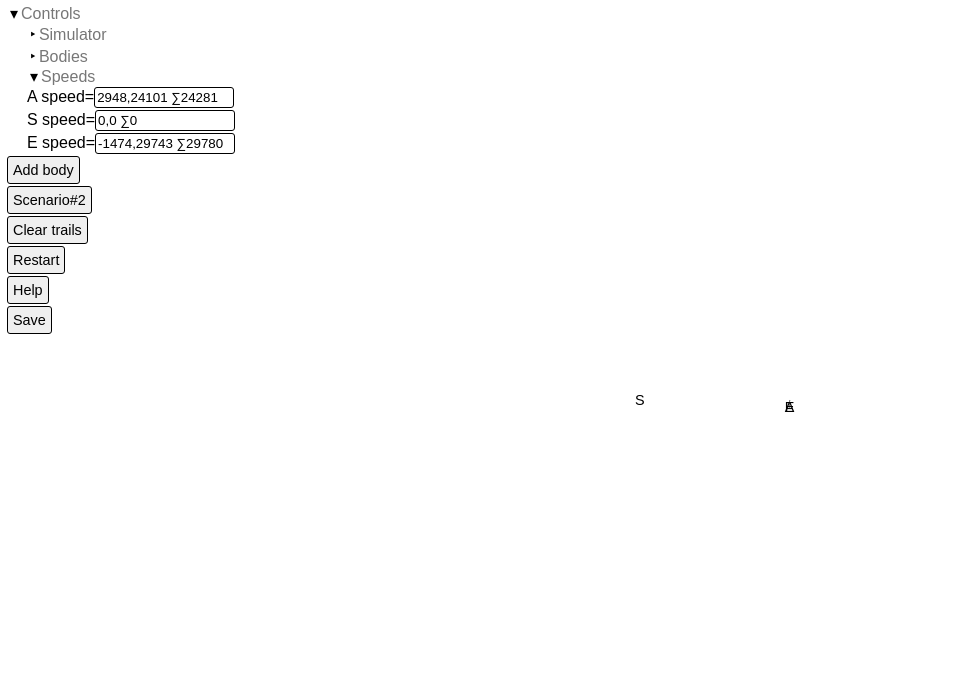
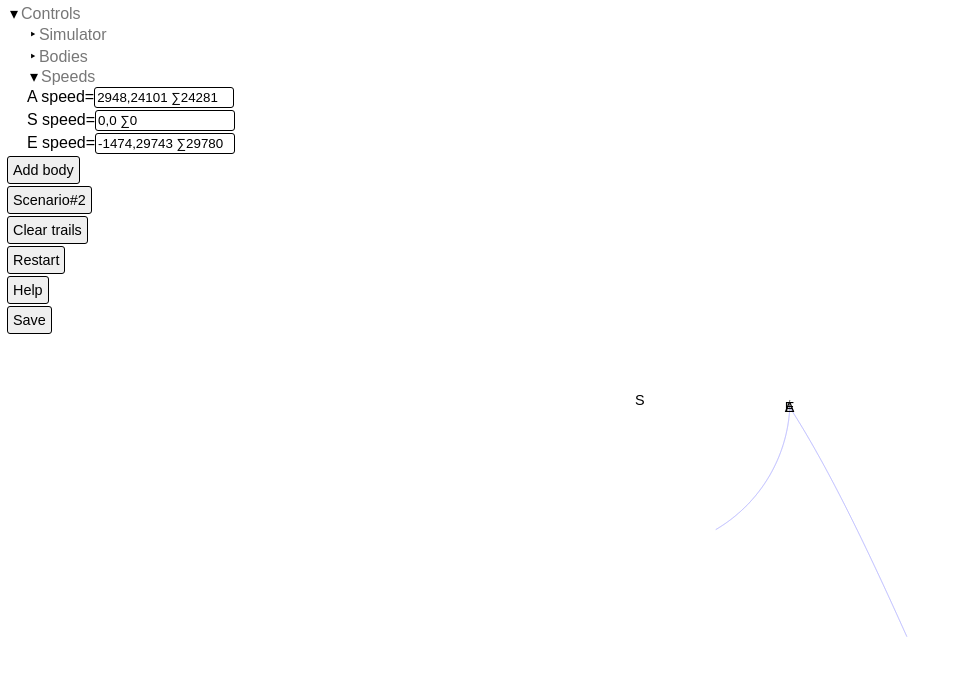
Before and after one commit to lgommans/badgravity, a plain HTML site: page index.htm in a window 1280 px wide. Shown: the whole page, without its empty margins (0-964 px from the left). Drawn offline with Linux system fonts and the light colour scheme; animation ran at ten frames a second.

Commit message:
prediction lines!

```diff
--- a/index.htm
+++ b/index.htm
@@ -10,7 +10,8 @@
 	There are no third-party scripts, cookies, trackers, or any such things here.
 </noscript>
 
-<canvas></canvas>
+<canvas id=trailscanvas></canvas>
+<canvas id=predictioncanvas></canvas>
 <div id=centerzoom></div>
 <div id=bodies></div>
 
--- a/res/engine.js
+++ b/res/engine.js
@@ -119,8 +119,10 @@ function shoottowardsmouse() {
 }
 
 function resetSimulation() {
-	$("canvas").width = innerWidth;
-	$("canvas").height = innerHeight;
+	$("#predictioncanvas").width = innerWidth;
+	$("#predictioncanvas").height = innerHeight;
+	$("#trailscanvas").width = innerWidth;
+	$("#trailscanvas").height = innerHeight;
 	panx = 0;
 	pany = 0;
 
@@ -178,7 +180,35 @@ function run() {
 	let stepsperrun = parseFloat(stepsperrunfield.value);
 	for (let i = 0; i < stepsperrun; i++) {
 		bodies['A'].velocity.addTo(new Cart2(lengthdir_x(thrust * deltatime / bodies['A'].mass, bodies['A'].orientation - 90), lengthdir_y(thrust * deltatime / bodies['A'].mass, bodies['A'].orientation + 90)));
-		step(deltatime, deltatime * GravityConstant);
+		step(bodies, deltatime);
+
+		tmpstrokes = [];
+
+		for (let i in bodies) {
+			let startPos = new Cart2(bodies[i].position);
+			bodies[i].position.addTo(bodies[i].velocity.mult(deltatime));
+			if (STROKE) {
+				tmpstrokes.push({
+					startPos: startPos,
+					endPos: new Cart2(bodies[i].position),
+					boosting: bodies[i] == bodies['A'] && arrowUp,
+				});
+			}
+		}
+
+		if (rerender_strokes) {
+			strokes.push(...tmpstrokes);
+		}
+		else {
+			let pan_difference = null;
+			if (focusBody) {
+				pan_difference = new Cart2(panx - -focusBody.position.x, pany - -focusBody.position.y);
+				panx = -focusBody.position.x;
+				pany = -focusBody.position.y;
+			}
+
+			renderStrokes(tmpstrokes, pan_difference);
+		}
 	}
 
 	render();
@@ -187,7 +217,10 @@ function run() {
 	requestAnimationFrame(run);
 }
 
-function step(deltatime, gcdt) {
+function step(bodies, deltatime) {
+	// calculates the attraction force between each body and updates the velocity vector, but not the position
+
+	let gcdt = deltatime * GravityConstant;
 	for (let i in bodies) {
 		for (let j in bodies) {
 			if (i >= j) {
@@ -205,34 +238,6 @@ function step(deltatime, gcdt) {
 			bodies[j].velocity.x += grav_accel / bodies[j].mass * dir_x;
 			bodies[j].velocity.y += grav_accel / bodies[j].mass * dir_y;
 		}
-	}
-
-	tmpstrokes = [];
-
-	for (let i in bodies) {
-		let startPos = new Cart2(bodies[i].position);
-		bodies[i].position.addTo(bodies[i].velocity.mult(deltatime));
-		if (STROKE) {
-			tmpstrokes.push({
-				startPos: startPos,
-				endPos: new Cart2(bodies[i].position),
-				boosting: bodies[i] == bodies['A'] && arrowUp,
-			});
-		}
-	}
-
-	if (rerender_strokes) {
-		strokes.push(...tmpstrokes);
-	}
-	else {
-		let pan_difference = null;
-		if (focusBody) {
-			pan_difference = new Cart2(panx - -focusBody.position.x, pany - -focusBody.position.y);
-			panx = -focusBody.position.x;
-			pany = -focusBody.position.y;
-		}
-
-		renderStrokes(tmpstrokes, pan_difference);
 	}
 }
 
@@ -255,7 +260,7 @@ function render() {
 	}
 
 	if (rerender_strokes && framecount % rerenderEvery == 0) {
-		canvasctx.clearRect(0, 0, $("canvas").width, $("canvas").height);
+		trailscanvasctx.clearRect(0, 0, $("#trailscanvas").width, $("#trailscanvas").height);
 
 		if (strokes.length > MAX_STROKES) {
 			strokes.splice(0, strokes.length - MAX_STROKES);
@@ -263,33 +268,67 @@ function render() {
 
 		renderStrokes(strokes);
 	}
+
+	predictAndDraw();
 }
 
 function renderStrokes(strokes, offset) {
-	canvasctx.beginPath();
-	canvasctx.strokeStyle = 'rgba(0, 0, 0, 0.7)';
+	trailscanvasctx.beginPath();
+	trailscanvasctx.strokeStyle = 'rgba(0, 0, 0, 0.7)';
 	let nonblack = false;
 
 	for (let i in strokes) {
 		if (strokes[i].boosting && ! nonblack) {
-			canvasctx.stroke();
-			canvasctx.strokeStyle = 'rgba(255, 0, 0, 1)';
-			canvasctx.beginPath();
+			trailscanvasctx.stroke();
+			trailscanvasctx.strokeStyle = 'rgba(255, 0, 0, 1)';
+			trailscanvasctx.beginPath();
 			nonblack = true;
 		}
 		else if ( ! strokes[i].boosting && nonblack) {
-			canvasctx.stroke();
-			canvasctx.strokeStyle = 'rgba(0, 0, 0, 0.7)';
-			canvasctx.beginPath();
+			trailscanvasctx.stroke();
+			trailscanvasctx.strokeStyle = 'rgba(0, 0, 0, 0.7)';
+			trailscanvasctx.beginPath();
 			nonblack = false;
 		}
 		if (offset) {
 			strokes[i].startPos.addTo(offset);
 		}
-		canvasctx.moveTo(strokes[i].startPos.toPagePos().x, strokes[i].startPos.toPagePos().y);
-		canvasctx.lineTo(strokes[i].endPos.toPagePos().x, strokes[i].endPos.toPagePos().y);
+		let spp = strokes[i].startPos.toPagePos();
+		let epp = strokes[i].endPos.toPagePos();
+		trailscanvasctx.moveTo(spp.x, spp.y);
+		trailscanvasctx.lineTo(epp.x, epp.y);
 	}
-	canvasctx.stroke();
+	trailscanvasctx.stroke();
+}
+
+function predictAndDraw() {
+	let dupbodies = {};
+	for (let i in bodies) {
+		dupbodies[i] = {
+			position: new Cart2(bodies[i].position),
+			velocity: new Cart2(bodies[i].velocity),
+			mass: bodies[i].mass,
+		};
+	}
+
+	let deltatime = 500 * parseFloat(timeperstepfield.value);
+	let predictsteps = parseFloat(stepsperrunfield.value) * 20;
+	predictioncanvasctx.beginPath();
+	predictioncanvasctx.clearRect(0, 0, $("#predictioncanvas").width, $("#predictioncanvas").height);
+	predictioncanvasctx.strokeStyle = 'rgba(160, 160, 255, 0.8)';
+	for (let i = 0; i < predictsteps; i++) {
+		step(dupbodies, deltatime);
+		for (let i in dupbodies) {
+			let pp = dupbodies[i].position.toPagePos();
+			predictioncanvasctx.moveTo(pp.x, pp.y);
+
+			dupbodies[i].position.addTo(dupbodies[i].velocity.mult(deltatime));
+
+			pp = dupbodies[i].position.toPagePos();
+			predictioncanvasctx.lineTo(pp.x, pp.y);
+		}
+	}
+	predictioncanvasctx.stroke();
 }
 
 function scenario1() {
@@ -456,7 +495,8 @@ let ZOOM_ANIM_DURATION = 10;
 let CENTERZOOMSCALER = 4;
 
 let timeperstepfield = $("#timeperstepinput");
-let canvasctx = $("canvas").getContext('2d');
+let trailscanvasctx = $("#trailscanvas").getContext('2d');
+let predictioncanvasctx = $("#predictioncanvas").getContext('2d');
 let clearstrokebtn = $("#clearstroke");
 let stepsperrunfield = $("#stepsperruninput");
 let thrustfield = $("#thrustinput");
@@ -465,7 +505,7 @@ let centerzoomobj = $("#centerzoom");
 $("#restartbtn").onclick = resetSimulation;
 
 clearstrokebtn.onclick = function() {
-	canvasctx.clearRect(0, 0, $("canvas").width, $("canvas").height)
+	trailscanvasctx.clearRect(0, 0, $("#trailscanvas").width, $("#trailscanvas").height)
 };
 
 document.onkeydown = function(ev) {
@@ -517,7 +557,7 @@ document.onmousemove = function(ev) {
 	mouseY = ev.clientY;
 };
 
-$("canvas").onmousedown = function(ev) {
+$("#predictioncanvas").onmousedown = function(ev) {
 	mouseX = ev.clientX;
 	mouseY = ev.clientY;
 	prevMouseX = mouseX;
```
